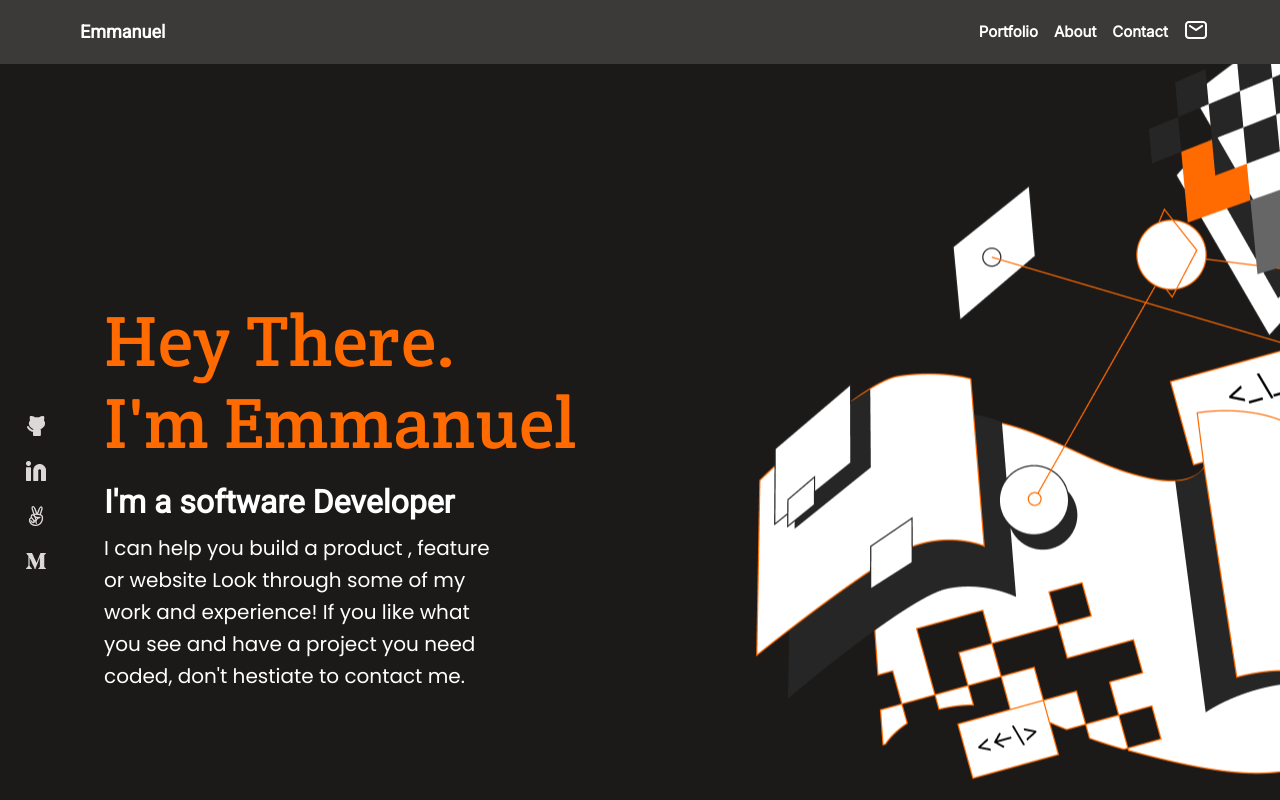
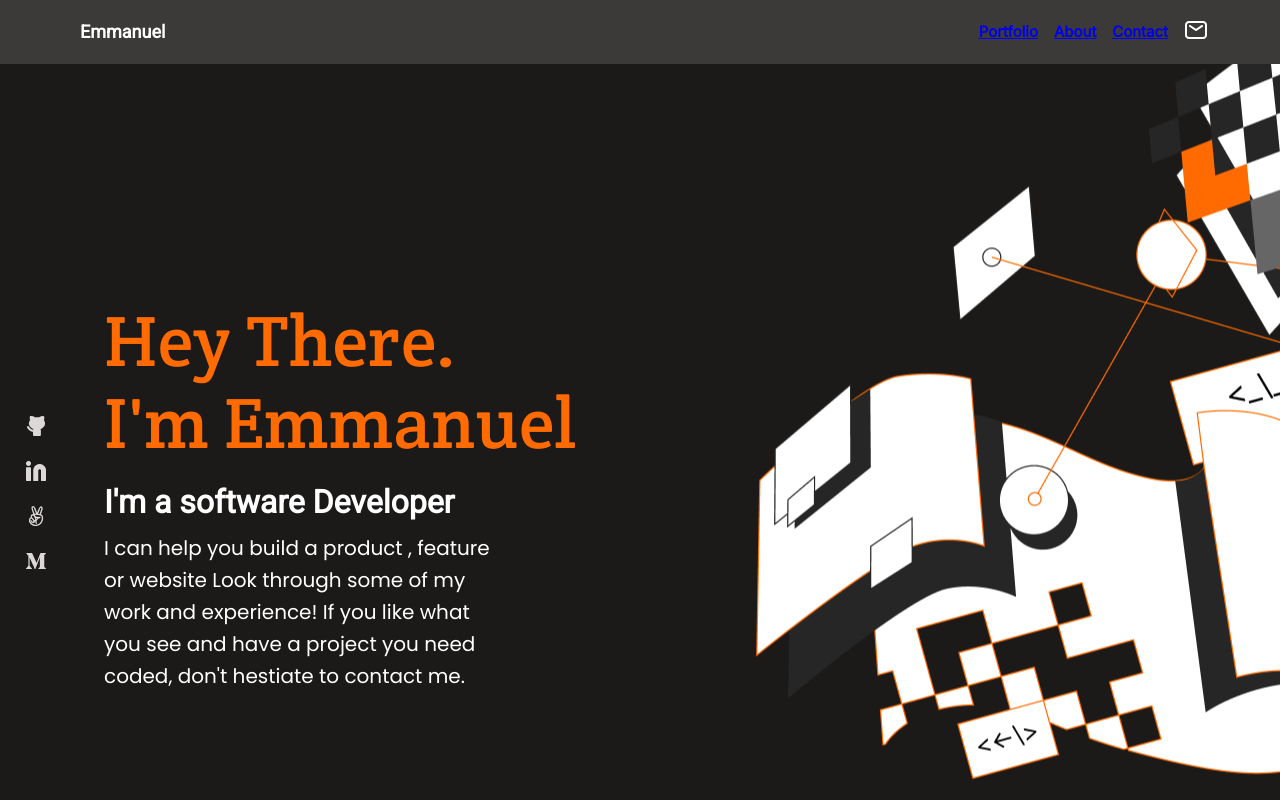
Before and after one commit to munyite001/Microverse-Portfolio, a plain HTML site: page index.html in a window 1280 px wide. Shown: the top 800 px of the page. Drawn offline with Linux system fonts and the light colour scheme.

Commit message:
Add anchor tags for nav links

```diff
--- a/index.html
+++ b/index.html
@@ -21,9 +21,9 @@
           <img src="./assets/menu-icon.png" alt="Menu Icon">
         </div>
         <ul class="nav-list">
-          <li class="nav-link">Portfolio</li>
-          <li class="nav-link">About</li>
-          <li class="nav-link">Contact</li>
+          <li class="nav-link"><a href="#work">Portfolio</a></li>
+          <li class="nav-link"><a href="#about">About</a></li>
+          <li class="nav-link"><a href="#footer">Contact</a></li>
           <li class="nav-link">
             <div class="icon-container">
               <img src="./assets/Icon - Mail.png" alt="">
@@ -60,7 +60,7 @@
           </ul>
         </div>
       </section>
-      <section class="work">
+      <section class="work" id="work">
         <div class="title-intro">
           <h2 class="heading">My Recent Works</h2>
           <hr class="line">
@@ -175,7 +175,7 @@
           </div>
         </div>
       </section>
-      <section class="aboutme">
+      <section class="aboutme" id="about">
         <div class="text-container">
           <div class="text-section">
             <h2>About me</h2>
@@ -237,7 +237,7 @@
       </section>
     </main>
     <!-- Footer start -->
-    <footer>
+    <footer id="footer">
       <div class="footer-container">
         <div class="footer-intro">
           <h2 class="heading">
```
